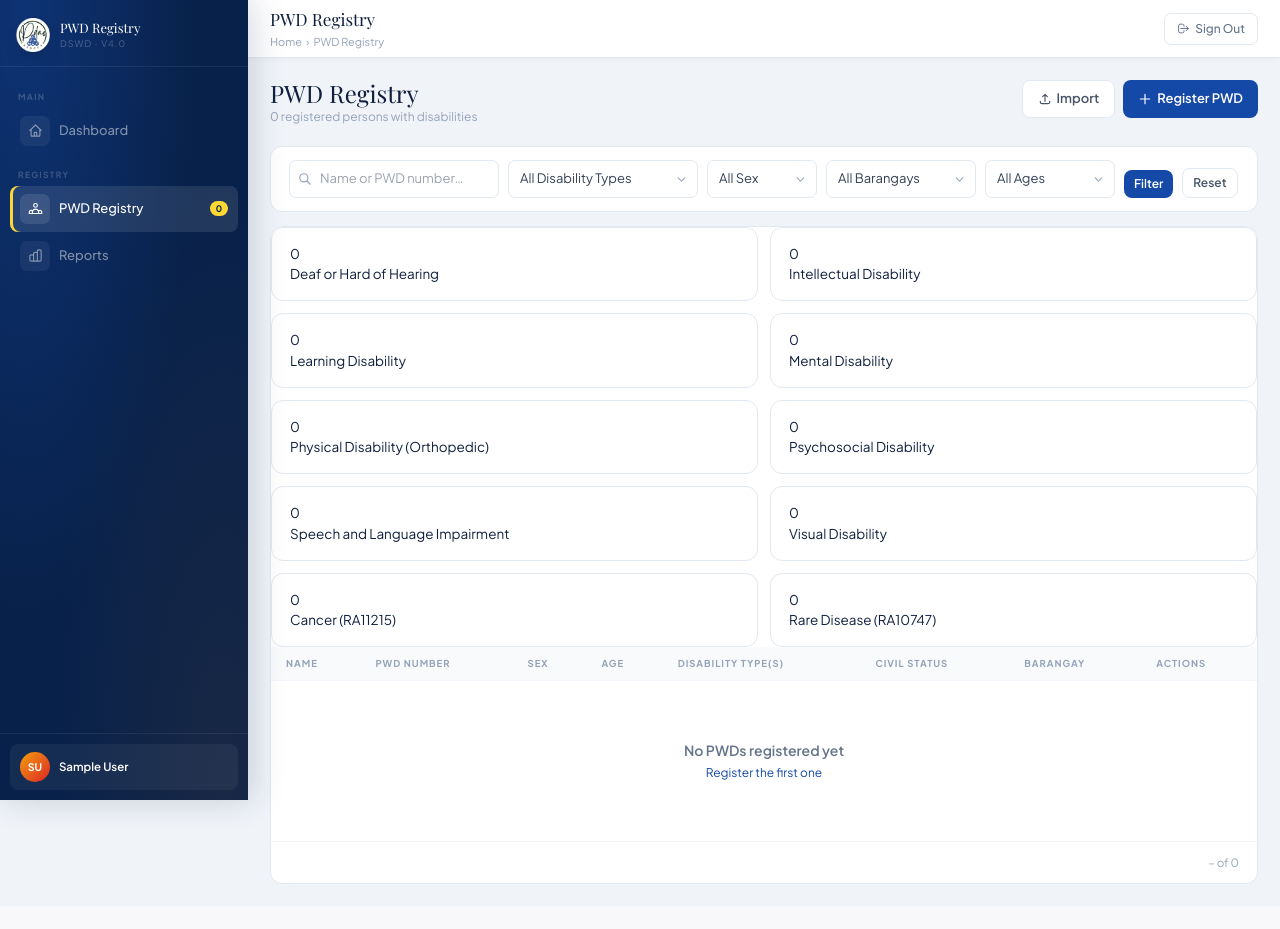
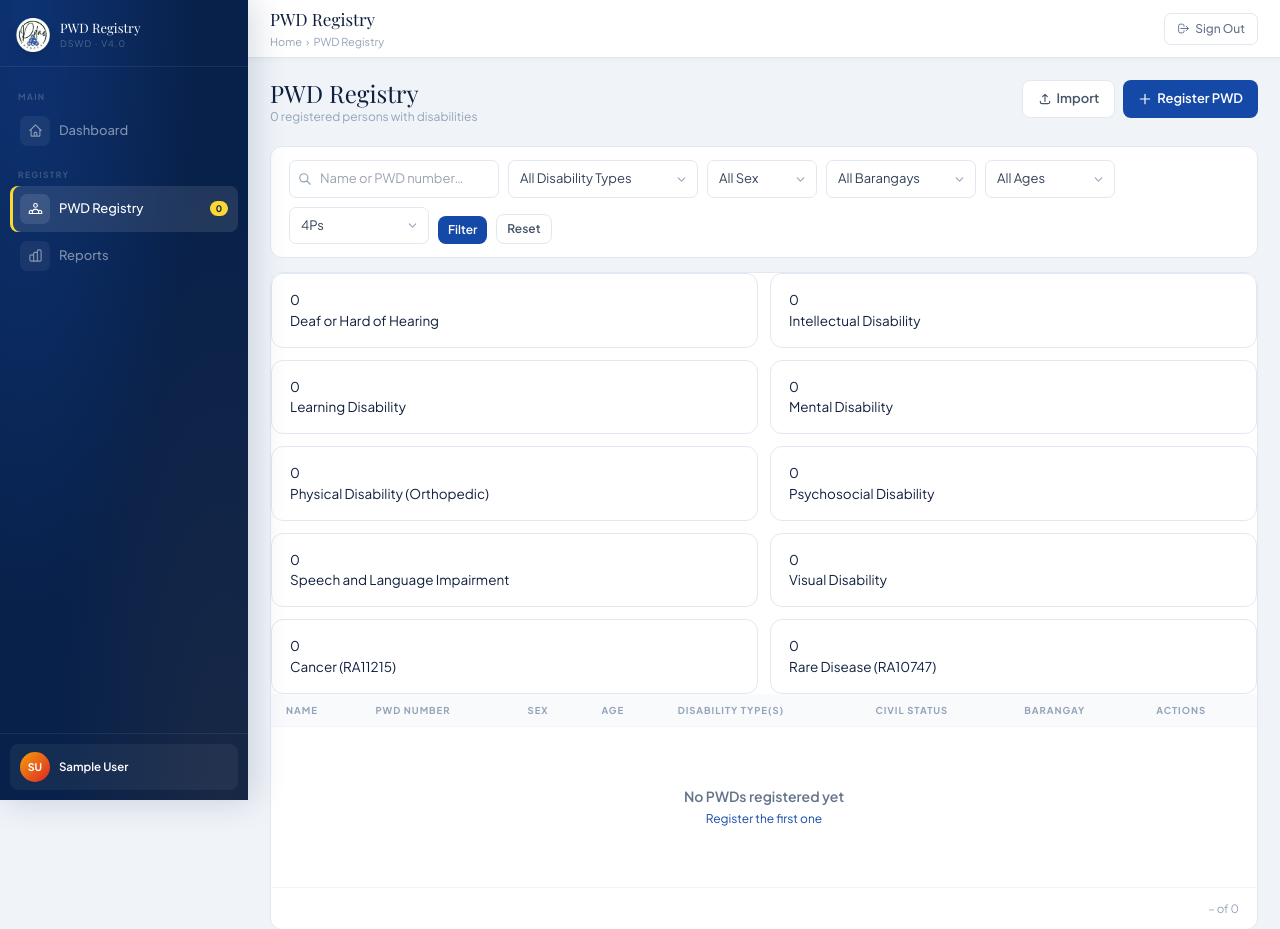
Before and after one commit to Deoo0/PWD-Registry-Management-System, a Laravel app: page /pwd in a window 1280 px wide. Shown: the top 929 px of the page. Before the commit the page ends 884 px from the top, so only its background shows below. Run offline with Laravel 12, Linux system fonts and the light colour scheme; the visitor is signed in with stand-in values (Sample User, id 1); data comes from the database, SQL or seed files in the repository; data that the repository does not hold is empty; parts of the project's set-up code (start-up, migrations or seed data) failed here and were passed over; some libraries are stand-ins or nearby versions.

Commit message:
Add 4Ps Beneficiary filter to PWD index page

```diff
--- a/app/Http/Controllers/PwdController.php
+++ b/app/Http/Controllers/PwdController.php
@@ -70,6 +70,10 @@ class PwdController extends Controller
             $query->whereHas('disabilities', fn ($q) =>
                 $q->where('name', $disability)
             );
+        }
+
+        if ($request->filled('is_4ps_beneficiary')) {
+            $query->where('is_4ps_beneficiary', (bool) $request->is_4ps_beneficiary);
         }
 
         $pwds = $query->latest()->paginate(15)->withQueryString();
--- a/resources/views/page/pwd/index.blade.php
+++ b/resources/views/page/pwd/index.blade.php
@@ -63,6 +63,12 @@
                     <option {{ request('age_range')==='18-29' ? 'selected' : '' }} value="18-29">18–29</option>
                     <option {{ request('age_range')==='30-59' ? 'selected' : '' }} value="30-59">30–59</option>
                     <option {{ request('age_range')==='60+'   ? 'selected' : '' }} value="60+">60+ (Senior)</option>
+                </select>
+
+                <select name="is_4ps_beneficiary" class="fsel" style="width:140px;">
+                    <option value="">4Ps</option>
+                    <option value="1" {{ request('is_4ps_beneficiary') === '1' ? 'selected' : '' }}>4Ps Beneficiary</option>
+                    <option value="0" {{ request('is_4ps_beneficiary') === '0' ? 'selected' : '' }}>Not a Beneficiary</option>
                 </select>
 
                 <button type="submit" class="btn btn-p btn-sm">Filter</button>
```
